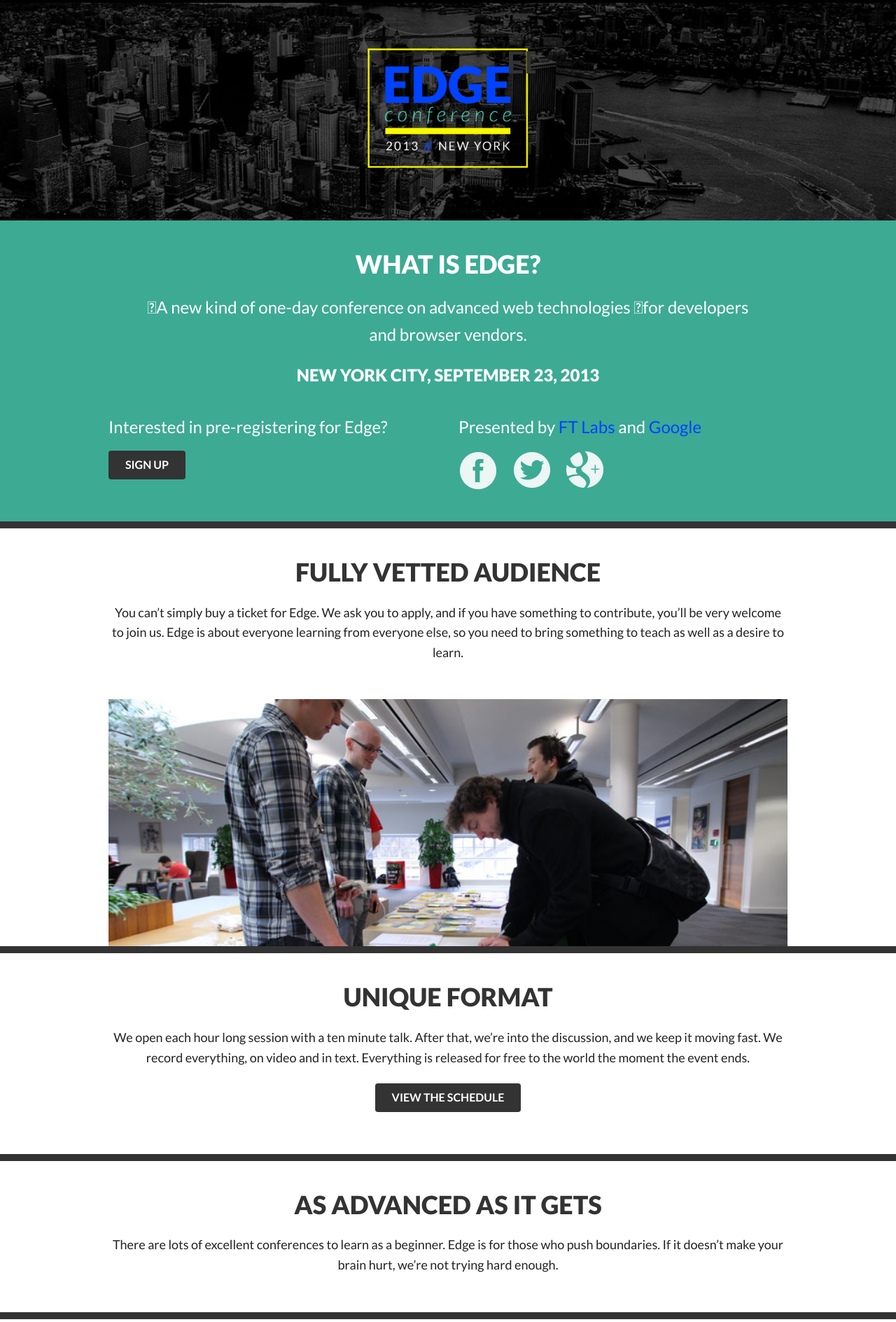
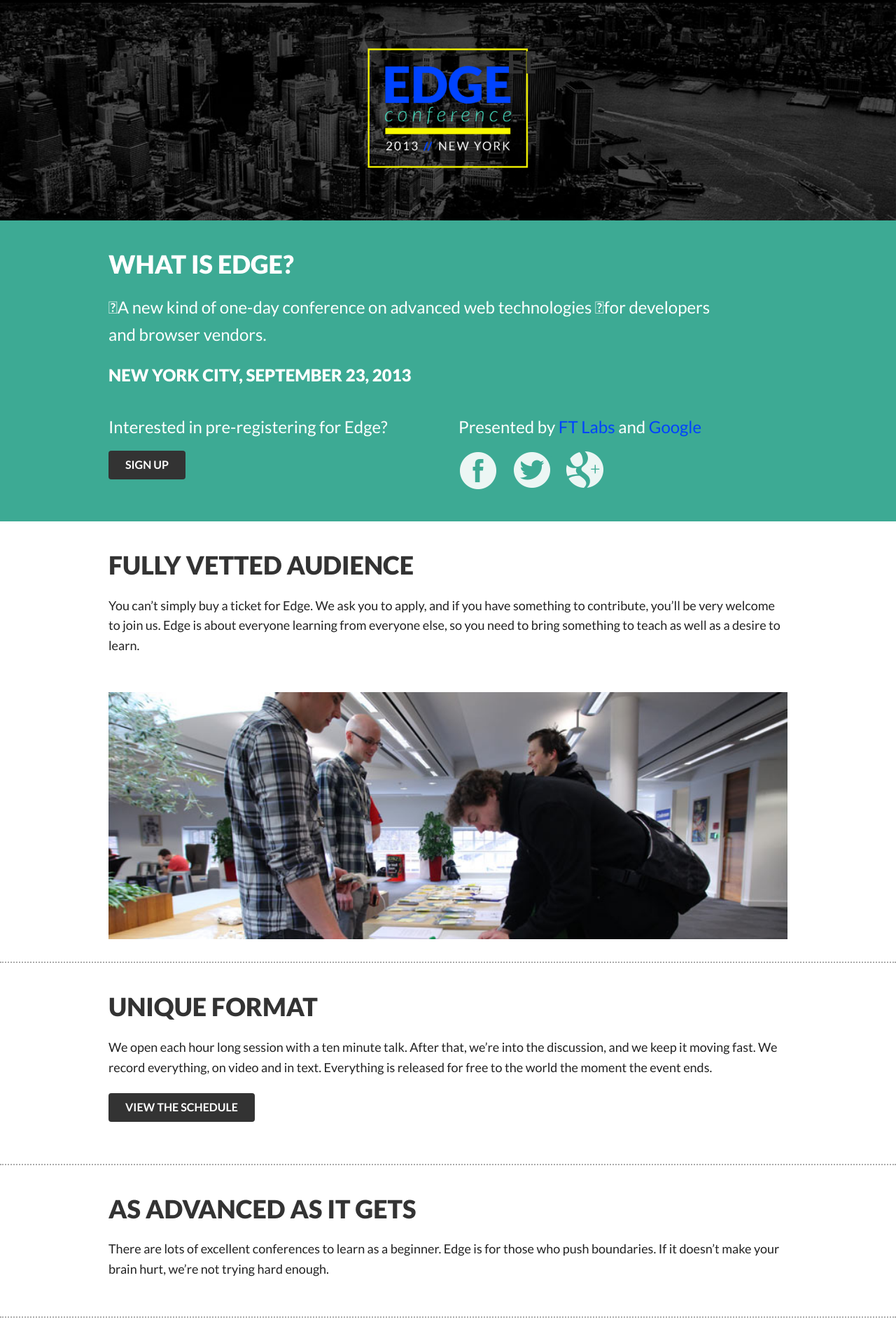
Before and after one commit to triblondon/edgeconf, a PHP site: page / in a window 1280 px wide. Shown: the part 36-1925 px from the top of the page at 70% size. Run offline with PHP 8.4, Linux system fonts and the light colour scheme.

Commit message:
Styles for optional lighter, dotted rules between layers

```diff
--- a/public/index.html
+++ b/public/index.html
@@ -75,9 +75,7 @@
 			<div class="small-12 columns">
 				<h2>Unique Format</h2>
 				<p>We open each hour long session with a ten minute talk.  After that, we’re into the discussion, and we keep it moving fast.  We record everything, on video and in text.  Everything is released for free to the world the moment the event ends.</p>
-				<div class="row">
-					<a href="#" class="button">View the Schedule</a>
-				</div>
+				<a href="#" class="button">View the Schedule</a>
 			</div>
 		</div>
 	</section>
--- a/public/sass/app.scss
+++ b/public/sass/app.scss
@@ -124,25 +124,24 @@ header {
 	border: {
 		top: none;
 		right: none;
-		bottom: 10px solid #333;
+		//bottom: 10px solid #333;
+		bottom: 2px dotted #aaa;
 		left: none;
 	}
 	padding: 30px 0 30px 0;
-	text-align: center;
+	//text-align: center;
 	h2 {
 		font-size: em(36px);
 		font-weight: 900;
-		text-align: center;
 	}
 	h2 + p {
 		font-size: em(18px);
-		text-align: center;
 	}
 	img:last-child {
 		width: 100%;
 		margin: {
 			top: 30px;
-			bottom: -32px; // Set photo even with the bottom of the .layer div
+			//bottom: -32px; // Set photo even with the bottom of the .layer div
 		}
 	}
 	.button {
@@ -155,6 +154,7 @@ header {
 #billboard + .layer {
 	background: $edgeGreen;
 	padding-bottom: 30px;
+	border-bottom: none;
 	h2, p {
 		color: #fff;
 	}
```
Also changed, not shown: public/stylesheets/app.css.
